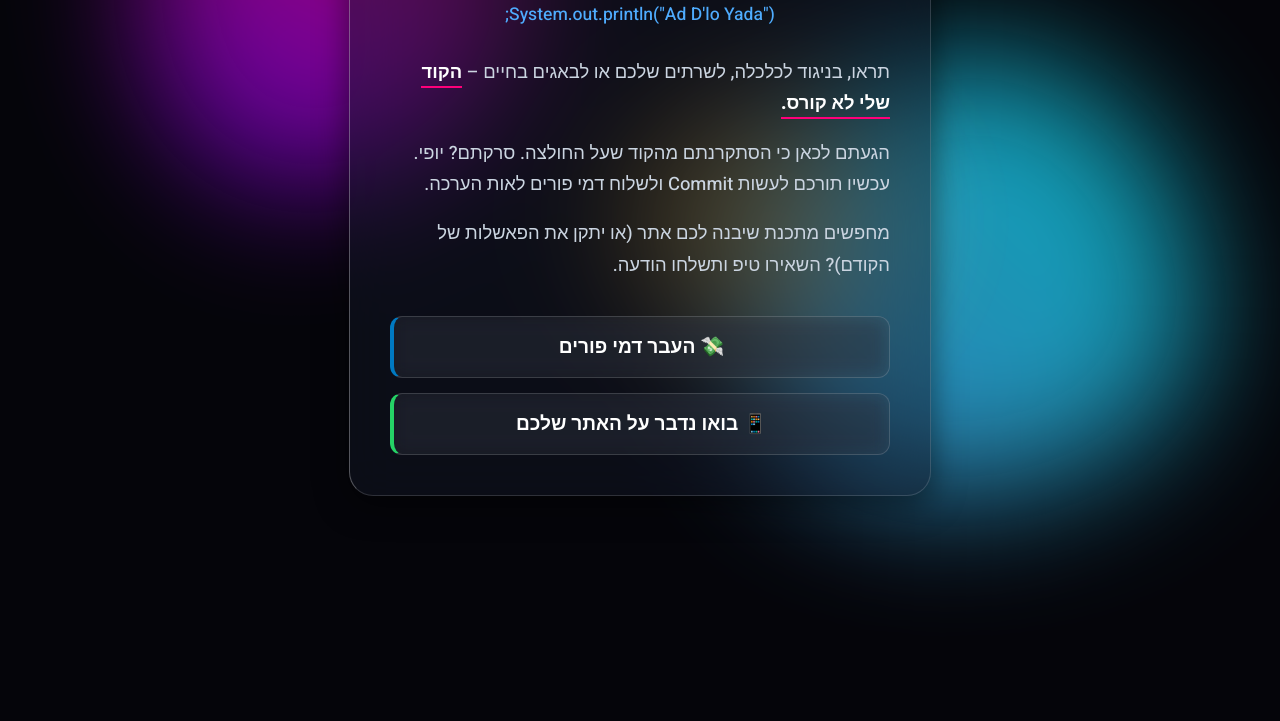
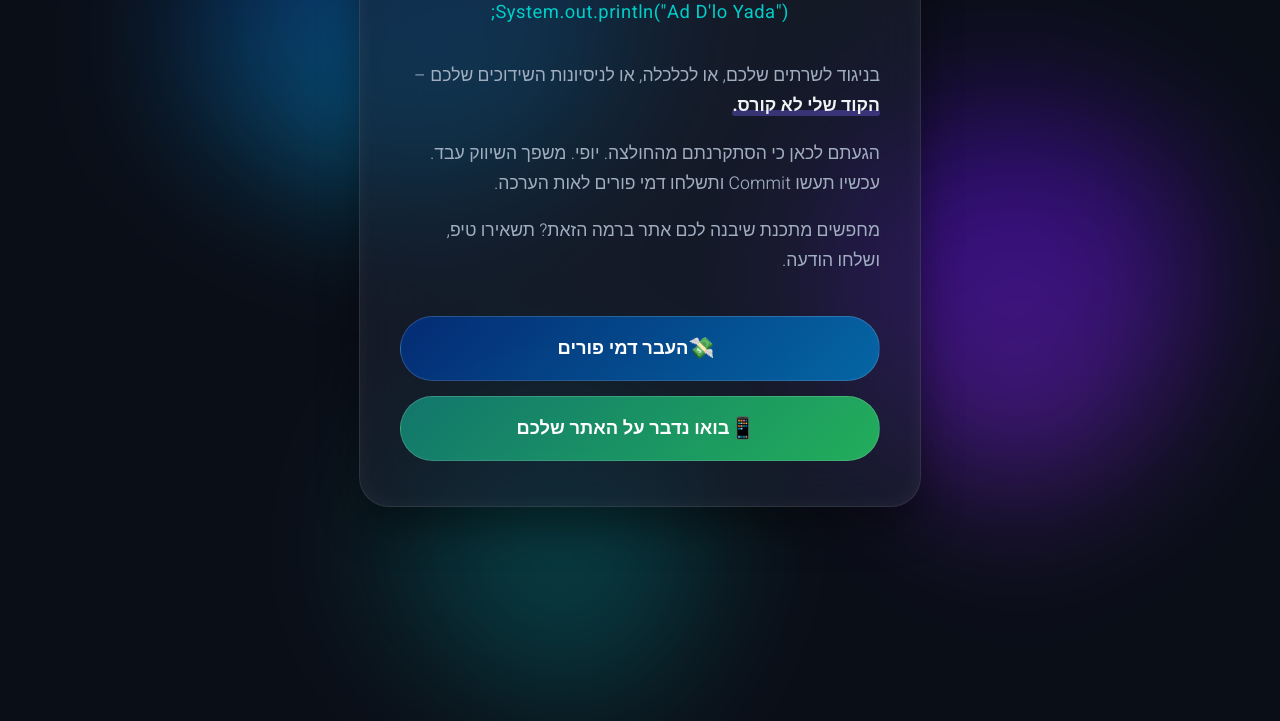
Before and after one commit to gad-rapaport/Purim, a plain HTML site: page index.html in a window 1280 px wide. Shown: the part 230-951 px from the top of the page. Before the commit the page ends 840 px from the top, so only its background shows below. Drawn offline with Linux system fonts and the light colour scheme.

Commit message:
Revise title and enhance styles in index.html
Updated title and improved styling for a modern look. Enhanced button design and adjusted background effects.

```diff
--- a/index.html
+++ b/index.html
@@ -3,16 +3,19 @@
 <head>
     <meta charset="UTF-8">
     <meta name="viewport" content="width=device-width, initial-scale=1.0">
-    <title>דמי פורים - המתכנת במסכה</title>
+    <title>המתכנת במסכה</title>
     <style>
-        @import url('https://fonts.googleapis.com/css2?family=Heebo:wght@300;500;800&display=swap');
+        @import url('https://fonts.googleapis.com/css2?family=Heebo:wght@300;400;700;900&display=swap');
 
         :root {
-            --glass-bg: rgba(20, 25, 40, 0.45);
-            --glass-border: rgba(255, 255, 255, 0.15);
-            --glass-shadow: 0 8px 32px 0 rgba(0, 0, 0, 0.5);
-            --text-main: #ffffff;
-            --text-muted: #cbd5e1;
+            /* פלטת צבעים יוקרתית ועמוקה */
+            --bg-deep: #0a0e17;
+            --glass-bg: rgba(30, 35, 50, 0.55);
+            --glass-border: rgba(255, 255, 255, 0.1);
+            --text-main: #f0f2f5;
+            --text-muted: #a0aec0;
+            --accent-cyan: #00cec9;
+            --accent-purple: #6c5ce7;
         }
 
         body {
@@ -23,138 +26,168 @@
             justify-content: center;
             align-items: center;
             font-family: 'Heebo', sans-serif;
-            background-color: #05050a; /* רקע שחור עמוק */
+            background-color: var(--bg-deep);
             color: var(--text-main);
-            overflow: hidden; /* מסתיר את הבועות שיוצאות מהמסך */
+            overflow: hidden;
             position: relative;
         }
 
-        /* === בועות נוזליות מונפשות ברקע === */
+        /* === בועות נוזליות יוקרתיות ברקע === */
         .liquid-blob {
             position: absolute;
-            filter: blur(60px);
+            filter: blur(70px);
             z-index: -1;
-            opacity: 0.7;
-            animation: morphAndMove 15s infinite alternate ease-in-out;
+            opacity: 0.5;
+            animation: move 18s infinite alternate ease-in-out;
         }
 
         .blob-1 {
-            top: 10%; left: 10%;
-            width: 350px; height: 350px;
-            background: linear-gradient(135deg, #ff007a, #7000ff);
+            top: 5%; left: 15%;
+            width: 400px; height: 400px;
+            background: linear-gradient(135deg, #090979, #00d4ff);
             border-radius: 40% 60% 70% 30% / 40% 50% 60% 50%;
         }
 
         .blob-2 {
-            bottom: 10%; right: 10%;
-            width: 400px; height: 400px;
-            background: linear-gradient(135deg, #00f2fe, #4facfe);
+            bottom: 15%; right: 10%;
+            width: 350px; height: 350px;
+            background: linear-gradient(135deg, #4a00e0, #8e2de2);
             border-radius: 60% 40% 30% 70% / 50% 60% 40% 40%;
-            animation-duration: 18s;
-            animation-delay: -5s;
+            animation-duration: 22s;
+            animation-delay: -3s;
         }
 
         .blob-3 {
-            top: 40%; left: 50%;
-            width: 250px; height: 250px;
-            background: linear-gradient(135deg, #fceabb, #f8b500);
+            bottom: -10%; left: 30%;
+            width: 300px; height: 300px;
+            background: linear-gradient(135deg, #006064, #00cec9);
             border-radius: 50% 50% 30% 70% / 50% 50% 60% 40%;
-            animation-duration: 20s;
-            animation-delay: -10s;
-            opacity: 0.4;
+            animation-duration: 25s;
+            opacity: 0.3;
         }
 
-        @keyframes morphAndMove {
-            0% { transform: translate(0, 0) rotate(0deg) scale(1); border-radius: 40% 60% 70% 30% / 40% 50% 60% 50%; }
-            50% { transform: translate(30px, -50px) rotate(90deg) scale(1.1); border-radius: 60% 40% 30% 70% / 50% 60% 40% 40%; }
-            100% { transform: translate(-40px, 30px) rotate(180deg) scale(0.9); border-radius: 50% 50% 30% 70% / 50% 50% 60% 40%; }
+        @keyframes move {
+            0% { transform: translate(0, 0) rotate(0deg) scale(1); }
+            50% { transform: translate(40px, -30px) rotate(45deg) scale(1.05); }
+            100% { transform: translate(-30px, 50px) rotate(90deg) scale(0.95); }
         }
 
-        /* === כרטיס הזכוכית (Glassmorphism) === */
+        /* === כרטיס הזכוכית המלוטש === */
         .glass-panel {
-            max-width: 500px;
+            max-width: 480px;
             width: 100%;
             background: var(--glass-bg);
-            backdrop-filter: blur(24px); /* האפקט שיוצר את הזכוכית */
-            -webkit-backdrop-filter: blur(24px);
-            padding: 40px;
-            border-radius: 24px;
+            backdrop-filter: blur(30px) saturate(120%); /* טשטוש חזק יותר ורוויה למראה עשיר */
+            -webkit-backdrop-filter: blur(30px) saturate(120%);
+            padding: 45px 40px;
+            border-radius: 30px;
             border: 1px solid var(--glass-border);
-            border-top: 1px solid rgba(255, 255, 255, 0.3);
-            border-left: 1px solid rgba(255, 255, 255, 0.3);
-            box-shadow: var(--glass-shadow);
+            box-shadow: 0 20px 40px rgba(0, 0, 0, 0.4), inset 0 0 20px rgba(255, 255, 255, 0.05);
             text-align: center;
             position: relative;
             z-index: 10;
         }
 
         header h1 {
-            font-size: 2.5rem;
-            font-weight: 800;
-            margin: 0 0 5px 0;
-            letter-spacing: -1px;
+            font-size: 2.6rem;
+            font-weight: 900;
+            margin: 0 0 10px 0;
+            letter-spacing: -0.5px;
+            background: linear-gradient(to right, #fff, #a0aec0);
+            -webkit-background-clip: text;
+            -webkit-text-fill-color: transparent;
         }
 
         .subtitle {
-            font-size: 1.1rem;
-            color: #4facfe;
-            margin-bottom: 30px;
-            font-weight: 500;
+            font-size: 1.15rem;
+            color: var(--accent-cyan);
+            margin-bottom: 35px;
+            font-weight: 400;
+            letter-spacing: 0.5px;
         }
 
         .pitch {
-            font-size: 1.15rem;
+            font-size: 1.1rem;
             line-height: 1.7;
             color: var(--text-muted);
-            margin-bottom: 35px;
+            margin-bottom: 40px;
             text-align: right;
+            font-weight: 300;
+        }
+
+        .pitch p {
+            margin-bottom: 15px;
         }
 
         .highlight {
-            color: #fff;
-            font-weight: 800;
-            border-bottom: 2px solid #ff007a;
+            color: var(--text-main);
+            font-weight: 700;
+            position: relative;
+            z-index: 1;
         }
 
-        /* === כפתורי זכוכית === */
+        .highlight::after {
+            content: '';
+            position: absolute;
+            bottom: 2px; left: 0; right: 0;
+            height: 6px;
+            background: rgba(108, 92, 231, 0.4); /* סגול עדין */
+            z-index: -1;
+            border-radius: 4px;
+        }
+
+        /* === כפתורים עגולים (Pill Buttons) === */
+        .actions {
+            display: flex;
+            flex-direction: column;
+            gap: 15px;
+        }
+
         .btn {
-            display: block;
+            display: flex;
+            justify-content: center;
+            align-items: center;
             width: 100%;
             padding: 16px;
-            margin-bottom: 15px;
-            border-radius: 12px;
+            border-radius: 50px; /* צורה עגולה מלאה */
             text-decoration: none;
             color: white;
-            font-weight: 800;
-            font-size: 1.2rem;
-            transition: all 0.3s ease;
+            font-weight: 700;
+            font-size: 1.15rem;
+            transition: all 0.3s cubic-bezier(0.25, 0.8, 0.25, 1);
             box-sizing: border-box;
-            background: rgba(255, 255, 255, 0.05);
-            border: 1px solid var(--glass-border);
-            backdrop-filter: blur(10px);
+            border: 1px solid rgba(255, 255, 255, 0.15);
+            position: relative;
+            overflow: hidden;
+            backdrop-filter: blur(5px);
         }
 
         .btn:hover {
-            transform: translateY(-3px);
-            background: rgba(255, 255, 255, 0.15);
-            box-shadow: 0 10px 20px rgba(0, 0, 0, 0.2);
-            border-color: rgba(255, 255, 255, 0.4);
+            transform: translateY(-3px) scale(1.01);
+            box-shadow: 0 10px 25px rgba(0, 0, 0, 0.3);
+            border-color: rgba(255, 255, 255, 0.3);
         }
 
+        /* גרדיאנטים עדינים ויוקרתיים לכפתורים */
         .btn-paypal {
-            border-left: 4px solid #0079C1;
+            background: linear-gradient(135deg, rgba(0, 48, 135, 0.8), rgba(0, 121, 193, 0.8));
         }
 
         .btn-whatsapp {
-            border-left: 4px solid #25D366;
-            margin-bottom: 0;
+            background: linear-gradient(135deg, rgba(18, 140, 126, 0.8), rgba(37, 211, 102, 0.8));
+        }
+
+        /* אייקונים קטנים ליד הטקסט בכפתור */
+        .btn span {
+            margin-right: 8px;
+            font-size: 1.3rem;
         }
 
         @media (max-width: 480px) {
-            .glass-panel { padding: 30px 20px; }
-            header h1 { font-size: 2rem; }
-            .pitch { font-size: 1rem; }
-            .liquid-blob { filter: blur(40px); }
+            .glass-panel { padding: 35px 25px; }
+            header h1 { font-size: 2.2rem; }
+            .pitch { font-size: 1.05rem; }
+            .liquid-blob { filter: blur(50px); opacity: 0.4; }
         }
     </style>
 </head>
@@ -171,15 +204,19 @@
         </header>
 
         <div class="pitch">
-            <p>תראו, בניגוד לכלכלה, לשרתים שלכם או לבאגים בחיים – <span class="highlight">הקוד שלי לא קורס.</span></p>
-            <p>הגעתם לכאן כי הסתקרנתם מהקוד שעל החולצה. סרקתם? יופי. עכשיו תורכם לעשות Commit ולשלוח דמי פורים לאות הערכה.</p>
-            <p>מחפשים מתכנת שיבנה לכם אתר (או יתקן את הפאשלות של הקודם)? השאירו טיפ ותשלחו הודעה.</p>
+            <p>בניגוד לשרתים שלכם, או לכלכלה, או לניסיונות השידוכים שלכם – <span class="highlight">הקוד שלי לא קורס.</span></p>
+            <p>הגעתם לכאן כי הסתקרנתם מהחולצה. יופי. משפך השיווק עבד. עכשיו תעשו Commit ותשלחו דמי פורים לאות הערכה.</p>
+            <p>מחפשים מתכנת שיבנה לכם אתר ברמה הזאת? תשאירו טיפ, ושלחו הודעה.</p>
         </div>
 
         <div class="actions">
-            <a href="https://paypal.me/YOUR_LINK" class="btn btn-paypal" target="_blank">💸 העבר דמי פורים</a>
+            <a href="https://paypal.me/YOUR_LINK" class="btn btn-paypal" target="_blank">
+                <span>💸</span> העבר דמי פורים
+            </a>
 
-            <a href="https://wa.me/972559297328?text=היי,%20איזה%20רעיון%20מקורי!%20אשמח%20להזמין%20אצלך%20גם%20אתר." class="btn btn-whatsapp" target="_blank">📱 בואו נדבר על האתר שלכם</a>
+            <a href="https://wa.me/972559297328?text=היי,%20איזה%20רעיון%20מקורי!%20אשמח%20להזמין%20אצלך%20גם%20אתר." class="btn btn-whatsapp" target="_blank">
+                <span>📱</span> בואו נדבר על האתר שלכם
+            </a>
         </div>
     </div>
 
```
